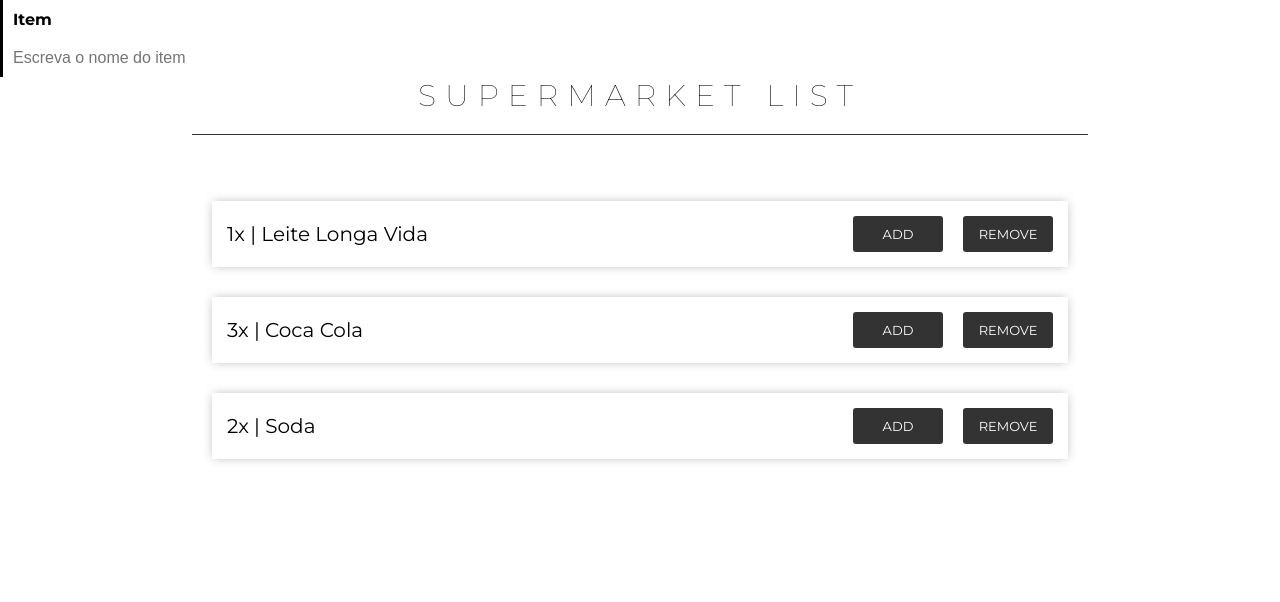
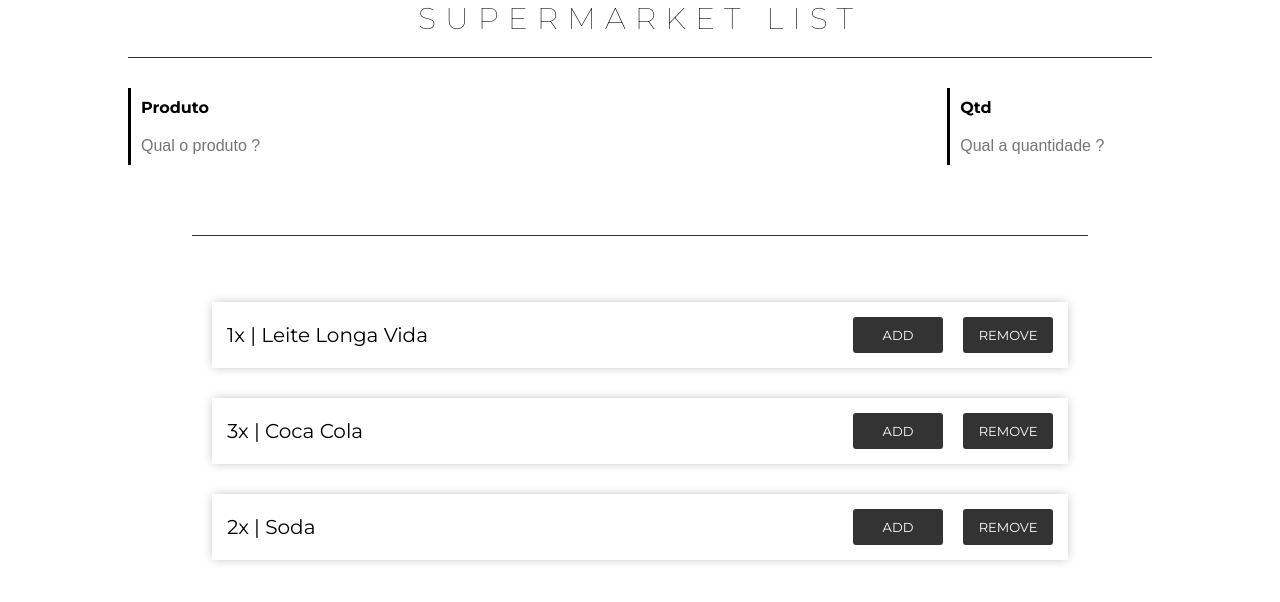
Before and after one commit to sergiohpreis/experiments, a React (Create React App) app in the folder supermarket-list/: page / in a window 1280 px wide. Shown: the top 602 px of the page. Built offline with nearby package versions, Linux system fonts and the light colour scheme.

Commit message:
supermarket-list | Creating Form Component

```diff
--- /dev/null
+++ b/supermarket-list/src/components/Form/Form.css
@@ -0,0 +1,30 @@
+.form {
+    width: 80%;
+    margin: 0 auto;
+    margin-bottom: 50px;
+    overflow: auto;
+}
+
+.form__title {
+    margin: 0 auto;
+    padding-bottom: 20px;
+    text-align: center;
+    margin-bottom: 30px;
+    font-size: 30px;
+    text-transform: uppercase;
+    letter-spacing: 9px;
+    font-weight: lighter;
+    border-bottom: 1px solid #333;
+}
+
+.form__container {
+    float: left;
+}
+
+.form__container--product {
+    width: 80%;
+}
+
+.form__container--qtd {
+    width: 20%;
+}
--- /dev/null
+++ b/supermarket-list/src/components/Form/Form.js
@@ -0,0 +1,19 @@
+import React from 'react';
+
+import Input from '../Input/Input';
+
+import './Form.css';
+
+const Form = props => (
+    <div className="form">
+        <h3 className="form__title">{props.title}</h3>
+        <div className="form__container form__container--product">
+            <Input title="Produto" placeholder="Qual o produto ?" value={props.description} onChange={props.handleDescription}/>
+        </div>
+        <div className="form__container form__container--qtd">
+            <Input title="Qtd" placeholder="Qual a quantidade ?" value={props.qtd} onChange={props.handleQtd}/>
+        </div>
+    </div>
+);
+
+export default Form;
--- a/supermarket-list/src/components/Input/Input.js
+++ b/supermarket-list/src/components/Input/Input.js
@@ -5,7 +5,7 @@
 const Input = props => (
     <div className="input">
         <label className="input__title">{props.title}</label>
-        <input className="input__field" type="text" placeholder={props.placeholder}/>
+        <input className="input__field" type="text" placeholder={props.placeholder} value={props.value} onChange={props.onChange}/>
     </div>
 );
 
--- a/supermarket-list/src/main/App.js
+++ b/supermarket-list/src/main/App.js
@@ -2,8 +2,8 @@
 
 import './App.css';
 
-import Input from '../components/Input/Input';
 import List from '../components/List/List';
+import Form from '../components/Form/Form';
 
 const data = [{
     description: 'Leite Longa Vida',
@@ -26,8 +26,8 @@
 
 const App = props => (
     <div className="App">
-        <Input title="Item" placeholder="Escreva o nome do item"/>
-        <List title="Supermarket List" data={data} handleAdd={add} handleRemove={remove}/>
+        <Form title="Supermarket List" />
+        <List data={data} handleAdd={add} handleRemove={remove}/>
     </div>
 );
 
```
